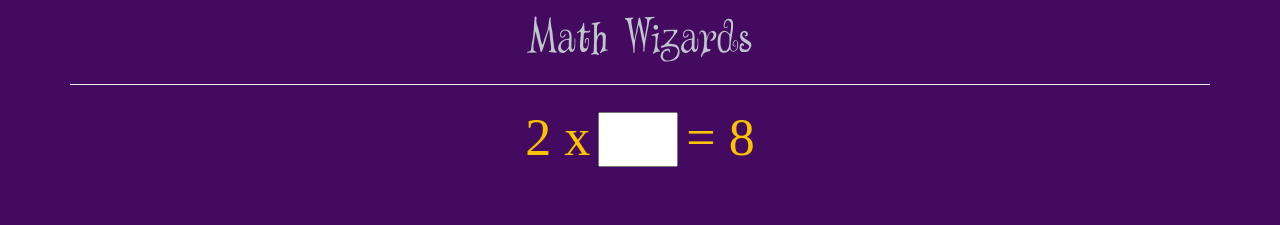
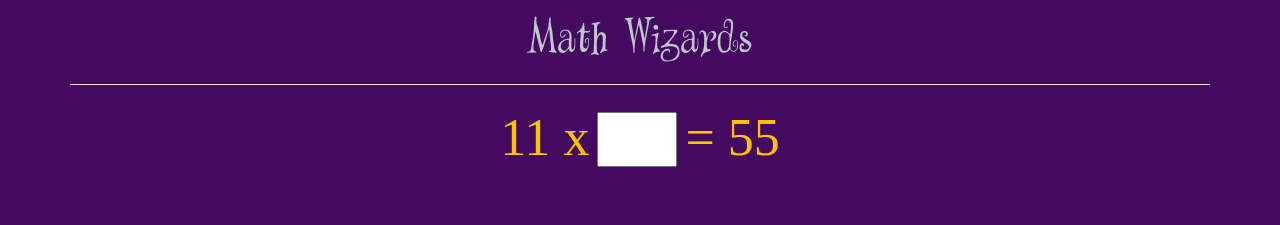
Before and after one commit to revyrob/MathWizardReact, a React (Create React App) app: page /equation in a window 1280 px wide. Shown: the top 225 px of the page. Built offline with nearby package versions, Linux system fonts and the light colour scheme.

Commit message:
update make array function

```diff
--- a/src/components/Equation/Equation.jsx
+++ b/src/components/Equation/Equation.jsx
@@ -19,6 +19,7 @@ function Equation({ array1, array2 }) {
   const unknown_num = array2[currentNumberIndex];
   const given_sum = number_given * unknown_num;
 
+  console.log(array1, array2);
   const valueInput = (value) => {
     setEnteredValues(enteredValues + value); // Append the entered value
     setResponse(enteredValues + value); // Update response state
--- a/src/pages/EquationPage.jsx
+++ b/src/pages/EquationPage.jsx
@@ -7,7 +7,10 @@ function EquationPage() {
   function makeArray(count, max) {
     let newArray = [];
     for (let i = 0; i < count; i++) {
-      let newNum = Math.floor(Math.random() * max);
+      let newNum;
+      do {
+        newNum = Math.floor(Math.random() * max);
+      } while (newNum === 0); // Keep regenerating new numbers until it's not zero
       newArray.push(newNum);
     }
     return newArray;
```
